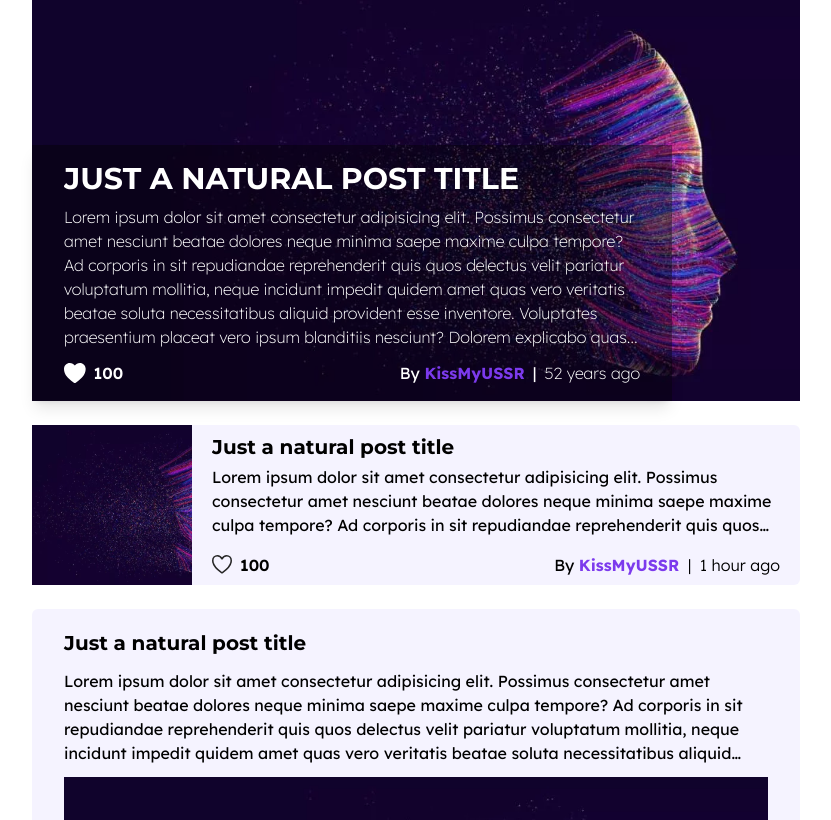
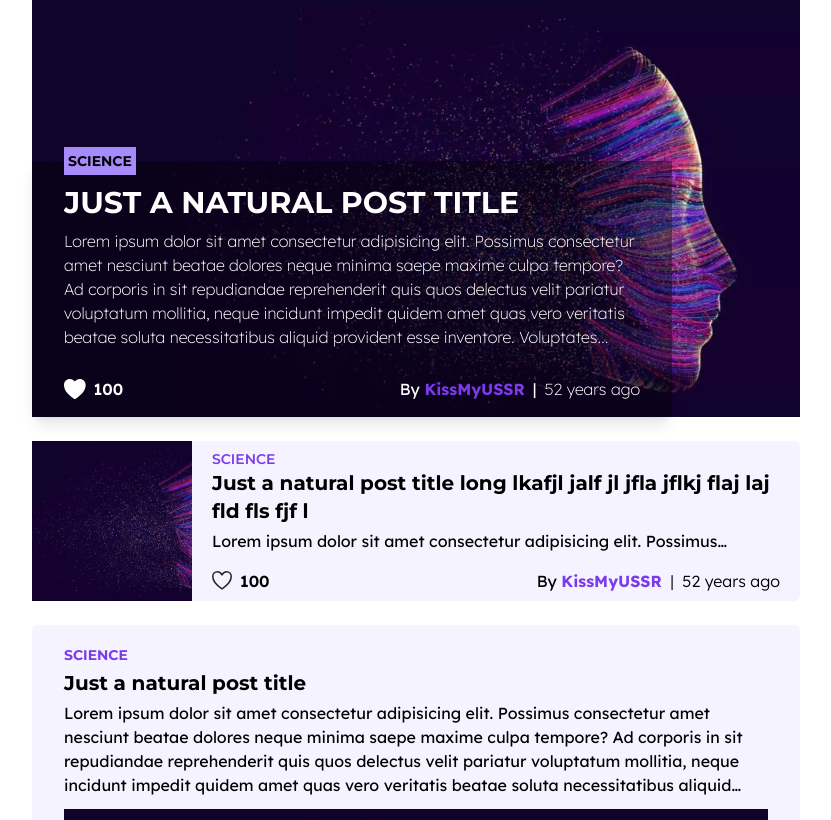
Before and after one commit to Kirill-Cherepanov/Bloggy, a React (Create React App) app in the folder client/: page /blog/KissMyUSSR in a window 1280 px wide. Shown: the part 1216-2036 px from the top of the page, without its empty margins (48-879 px from the left). Built offline with nearby package versions, Linux system fonts and the light colour scheme; a web font is replaced by a local one.

Commit message:
feat: add categories to all type of posts

```diff
--- a/client/src/components/BlogCard/BlogCard.tsx
+++ b/client/src/components/BlogCard/BlogCard.tsx
@@ -8,7 +8,7 @@ export default function BlogCard({
   createdAt
 }: Blog) {
   return (
-    <div className="flex flex-col p-6 w-80 shrink-0 bg-accent-50 h-min rounded-md">
+    <div className="flex flex-col p-6 w-80 shrink-0 bg-accent-200 h-min rounded-md">
       <img
         src={profilePic}
         alt="profile"
--- a/client/src/components/Icon/Icon.tsx
+++ b/client/src/components/Icon/Icon.tsx
@@ -46,7 +46,7 @@ export default function Icon({ type, className = '', style }: IconProps) {
             r="80"
             fill="none"
             stroke="currentColor"
-            stroke-miterlimit="10"
+            strokeMiterlimit="10"
             strokeWidth="32"
           />
         </svg>
@@ -133,11 +133,10 @@ export default function Icon({ type, className = '', style }: IconProps) {
           <title>Long arrow Back</title>
           <path
             stroke="currentColor"
-            stroke-width="48"
+            strokeWidth="48"
             fill="none"
             strokeLinecap="round"
             strokeLinejoin="round"
-            strokeWidth="48"
             d="m177,306l-144,-144l144,-144m-124,144l292,0"
           />
         </svg>
--- a/client/src/components/ParallelogramCurtains/ParallelogramCurtains.tsx
+++ b/client/src/components/ParallelogramCurtains/ParallelogramCurtains.tsx
@@ -62,8 +62,10 @@ export default function ParallelogramCurtains({ postsData, className }: Props) {
                 <div className="pt-4 text-ellipsis line-clamp-3 font-display font-bold text-lg">
                   {postData.title}
                 </div>
-                <div className="absolute p-1 top-0 left-1/2 -translate-y-1/2 -translate-x-1/2 flex justify-center items-center bg-secondary-800 text-main font-display uppercase text-sm font-bold">
-                  {postData.categories[0]}
+                <div className="absolute top-0 left-1/2 -translate-y-1/2 -translate-x-1/2 flex justify-center items-center text-main font-display uppercase text-sm font-bold bg-gradient-to-t from-secondary-800 to-secondary-700">
+                  <span className="block p-1 h-full w-full bg-secondary-800 hover:bg-transparent transition-colors">
+                    {postData.categories[0]}
+                  </span>
                 </div>
               </div>
             </h3>
--- a/client/src/components/Posts/LargePost.tsx
+++ b/client/src/components/Posts/LargePost.tsx
@@ -17,7 +17,8 @@ export default function LargePost({
   createdAt,
   color,
   className,
-  textBoxClass
+  textBoxClass,
+  categories
 }: Props) {
   const [amountOfLines, setAmountOfLines] = useState(0);
   const textBoxRef = useRef<HTMLDivElement | null>(null);
@@ -53,8 +54,14 @@ export default function LargePost({
           (textBoxClass || '')
         }
       >
-        <h3 className="basis-[max-content] font-display uppercase shrink-0 text-ellipsis line-clamp-3 xl:line-clamp-5 font-bold cursor-pointer xl:mb-2 hover:underline text-2xl md:text-3xl">
-          {title}
+        <div
+          className="absolute p-1 top-0 left-8 -translate-y-1/2 flex justify-center items-center bg-accent-400 text-black font-display uppercase text-sm font-bold cursor-pointer hover:underline"
+          style={{ backgroundColor: color }}
+        >
+          {categories[0]}
+        </div>
+        <h3 className="mt-2 basis-[max-content] font-display uppercase shrink-0 text-ellipsis line-clamp-3 xl:line-clamp-5 font-bold xl:mb-2 text-2xl md:text-3xl">
+          <span className="hover:underline cursor-pointer">{title}</span>
         </h3>
         <div className="basis-0 shrink grow mb-3 min-h-0" ref={textBoxRef}>
           <p
@@ -75,10 +82,7 @@ export default function LargePost({
           <div className="text-sm sm:text-base">
             By{' '}
             <span
-              className={
-                'cursor-pointer font-bold hover:underline ' +
-                (color ? '' : 'text-accent-600')
-              }
+              className="cursor-pointer font-bold hover:underline text-accent-600"
               style={{ color }}
             >
               {authorName}
--- a/client/src/components/Posts/NormalPost.tsx
+++ b/client/src/components/Posts/NormalPost.tsx
@@ -7,12 +7,18 @@ export default function NormalPost({
   image,
   likes,
   authorName,
-  createdAt
+  createdAt,
+  categories
 }: Post) {
   return (
     <li className="lg:bg-accent-50 py-5 px-8">
-      <h3 className="font-display font-bold text-xl">{title}</h3>
-      <p className="my-3 line-clamp-4">{text}</p>
+      <div className="max-w-min text-accent-600 font-display uppercase text-sm font-bold cursor-pointer hover:underline">
+        {categories[0]}
+      </div>
+      <h3 className="my-1 font-display font-bold text-xl">
+        <span className="hover:underline cursor-pointer">{title}</span>
+      </h3>
+      <p className="mb-3 line-clamp-4">{text}</p>
       <img src={image} alt="post" className="mb-3" />
       <div className="flex justify-between items-center">
         <div className="font-semibold flex items-center cursor-pointer group">
--- a/client/src/components/Posts/SmallPost.tsx
+++ b/client/src/components/Posts/SmallPost.tsx
@@ -15,6 +15,7 @@ export default function SmallPost({
   likes,
   authorName,
   createdAt,
+  categories,
   color,
   bgColor,
   className
@@ -51,9 +52,17 @@ export default function SmallPost({
         alt="Post"
         className="object-cover cursor-pointer h-40 w-28 md:w-32 lg:w-40"
       />
-      <div className="px-4 lg:px-5 lg:py-2 flex flex-col">
-        <h3 className="font-display basis-[max-content] shrink-0 line-clamp-4 lg:line-clamp-4 font-bold cursor-pointer mb-1 hover:underline text-lg md:text-xl">
-          {title}
+      <div className="px-4 lg:px-5 lg:py-2 flex flex-col relative">
+        <div
+          className="max-w-min text-accent-600 font-display uppercase text-sm font-semibold cursor-pointer hover:underline"
+          style={{ color }}
+        >
+          {categories[0]}
+        </div>
+        <h3 className="font-display basis-[max-content] shrink-0 line-clamp-4 lg:line-clamp-4 font-bold mb-1 text-lg md:text-xl">
+          <span className="hover:underline cursor-pointer">
+            {title} long lkafjl jalf jl jfla jflkj flaj laj fld fls fjf l
+          </span>
         </h3>
         <div ref={textBoxRef} className="grow min-h-0">
           <p
@@ -90,7 +99,7 @@ export default function SmallPost({
             </span>
             <span className="font-light text-sm md:text-base">
               <span className="hidden xs:inline mx-1"> | </span>
-              {formatDate(new Date(Date.now()))}
+              {formatDate(createdAt)}
             </span>
           </div>
         </div>
--- a/client/src/pages/Blog/Blog.tsx
+++ b/client/src/pages/Blog/Blog.tsx
@@ -30,7 +30,7 @@ export default function Blog() {
       <div className="flex flex-row-reverse gap-4 xs:gap-8">
         <BlogCard {...blogInfo} />
         <div className="">
-          <div className="p-4 bg-accent-50 mb-6 rounded-md">
+          <div className="p-4 bg-accent-200 mb-6 rounded-md">
             <h3 className="font-display font-semibold text-2xl mb-2">
               Description
             </h3>
```
